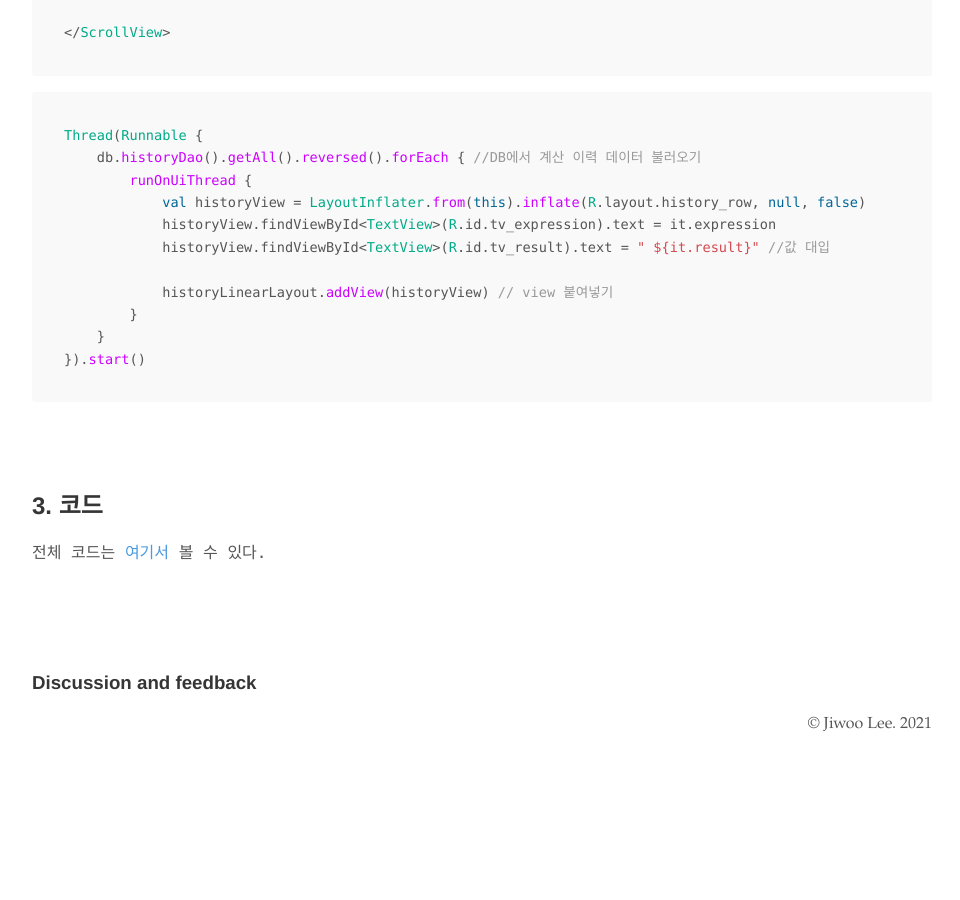
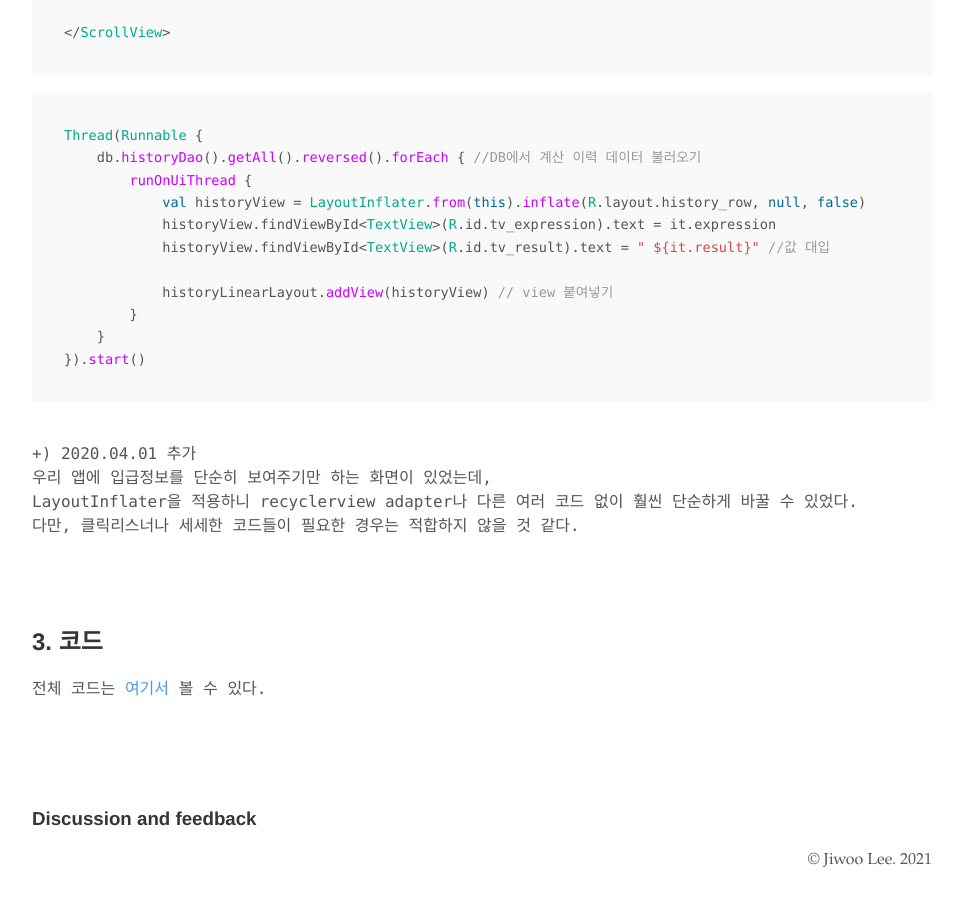
Before and after one commit to jwl-97/jwl-97.github.io, a Jekyll site: the page built from post/calculatorApp_20210328/index.md, in a window 1280 px wide and 900 px high, scrolled down 2418 px. Shown: the whole window, without its empty margins (158-1118 px from the left). Built offline with Jekyll 4.4.1, drawn with Linux system fonts in a browser that asks for light colours; some web fonts are replaced; comment, search, counter and statistics services are not loaded; before the commit the page ends 3182 px from its top, so only the background shows below that.

Commit message:
calculatorApp post 수정

````diff
--- a/post/calculatorApp_20210328/index.md
+++ b/post/calculatorApp_20210328/index.md
@@ -59,6 +59,11 @@ Thread(Runnable {
     }
 }).start()
 ```
+<br>
++) 2020.04.01 추가<br>
+우리 앱에 입급정보를 단순히 보여주기만 하는 화면이 있었는데,<br>
+LayoutInflater을 적용하니 recyclerview adapter나 다른 여러 코드 없이 훨씬 단순하게 바꿀 수 있었다.<br>
+다만, 클릭리스너나 세세한 코드들이 필요한 경우는 적합하지 않을 것 같다.
 
 <br><br>
 ## 3. 코드
````
Also changed, not shown: 2 other files.
